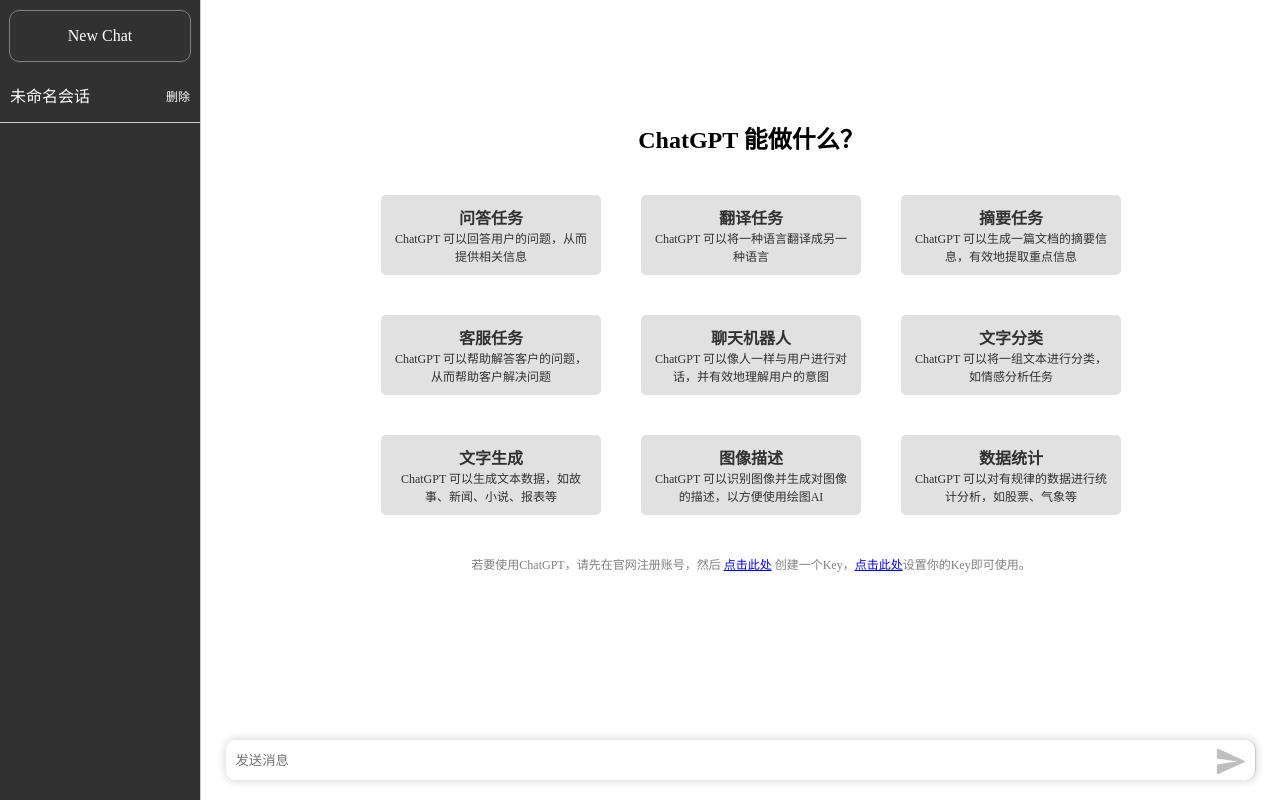
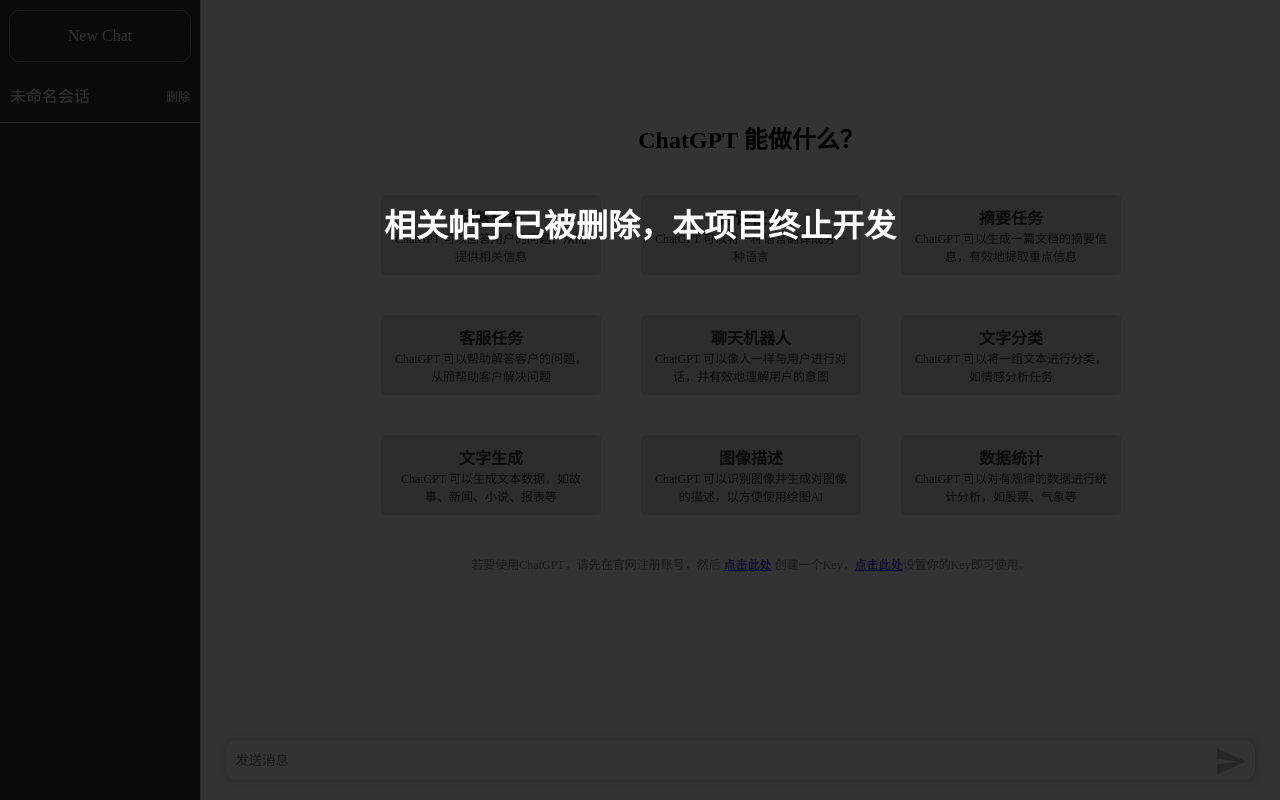
Before and after one commit to onlyGuo/free-chatgpt-public, a Vue app: page / in a window 1280 px wide. Shown: the top 800 px of the page. Built offline with nearby package versions, Linux system fonts and the light colour scheme.

Commit message:
终止开发

```diff
--- a/src/App.vue
+++ b/src/App.vue
@@ -11,6 +11,11 @@
       </div>
       <div class="content">
         <content></content>
+      </div>
+  </div>
+  <div style="z-index: 10;position:fixed;left: 0; top: 0; right: 0; bottom: 0; background-color: rgba(0,0,0,.8); text-align: center">
+      <div style="margin-top: 200px">
+          <h1 style="color: white">相关帖子已被删除，本项目终止开发</h1>
       </div>
   </div>
 </template>
```
